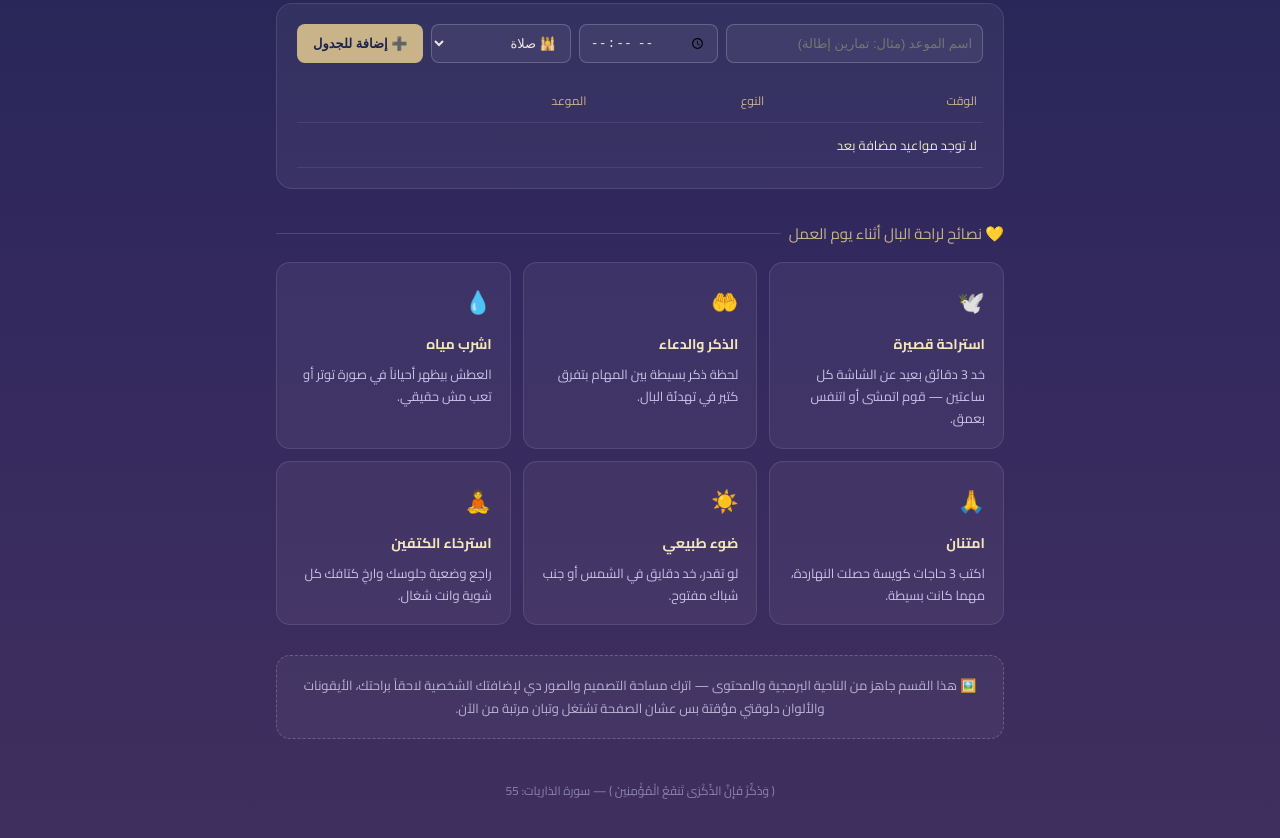
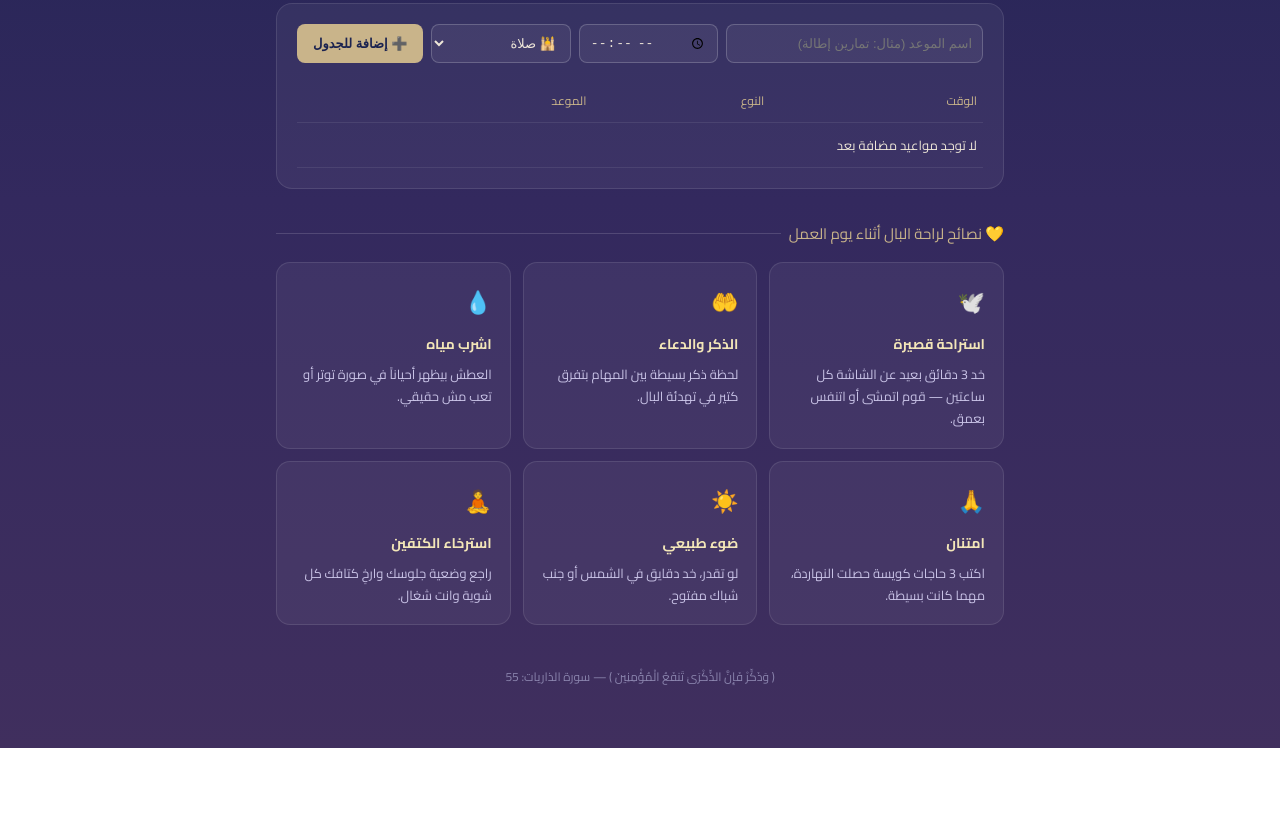
Before and after one commit to ahmedabdoaonew-max/-, a plain HTML site: page wellness.html in a window 1280 px wide. Shown: the part 1078-1916 px from the top of the page. After the commit the page ends 1826 px from the top, so only its background shows below. Drawn offline with Linux system fonts and the light colour scheme.

Commit message:
Remove gallery note section
Removed the gallery note section from wellness.html.

```diff
--- a/wellness.html
+++ b/wellness.html
@@ -1347,15 +1347,6 @@ footer.note {
     <!-- =====================================================
          الملاحظة
     ====================================================== -->
-
-    <div class="gallery-note">
-
-        🖼️ هذا القسم جاهز من الناحية البرمجية والمحتوى —
-        اترك مساحة التصميم والصور دي لإضافتك الشخصية لاحقاً براحتك،
-        الأيقونات والألوان دلوقتي مؤقتة بس عشان الصفحة تشتغل
-        وتبان مرتبة من الآن.
-
-    </div>
 
 
     <footer class="note">
```
